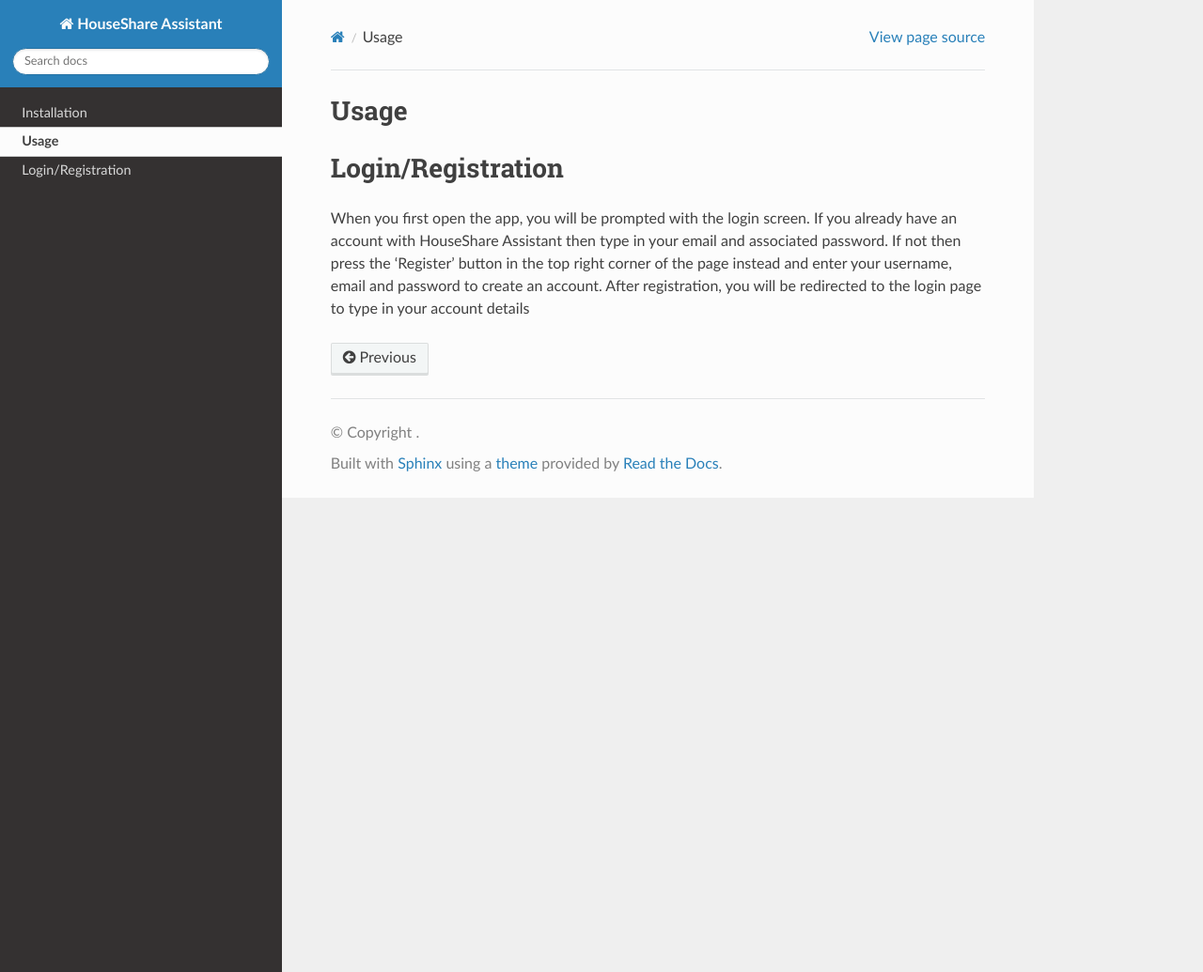
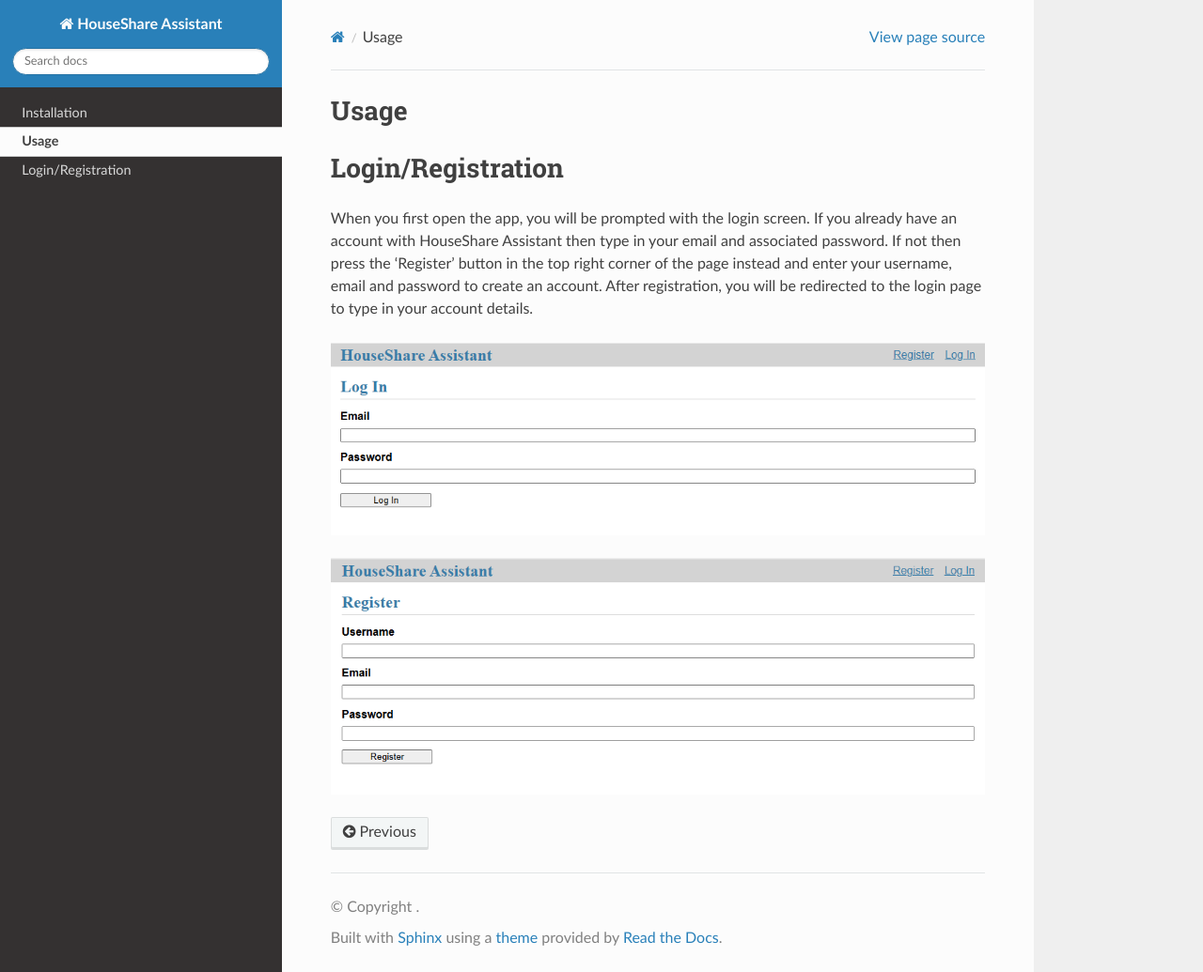
Before and after one commit to up2194063/SETAP-Owen-and-Billy, a Sphinx documentation site: the page built from docs/usage.rst, in a window 1280 px wide and 1035 px high. Shown: the whole window at 94% size. Built offline with Sphinx 7.4.7 and the Read the Docs theme 3.1.0, drawn with Linux system fonts in a browser that asks for light colours; some of the changed lines change nothing that is shown.

Commit message:
Update usage.rst

```diff
--- a/docs/usage.rst
+++ b/docs/usage.rst
@@ -5,4 +5,10 @@
 ==================
 When you first open the app, you will be prompted with the login screen. If you already have an account with HouseShare Assistant then type in your email and associated password.
 If not then press the 'Register' button in the top right corner of the page instead and enter your username, email and password to create an account. After registration, you will be
-redirected to the login page to type in your account details
+redirected to the login page to type in your account details.
+
+.. image:: images/login_page.png
+    :alt: Login page of the web application that requires an email address and password
+
+.. image:: images/registration_page.png
+    :alt: Registration page of the web application that requires a username, email address and password
```
